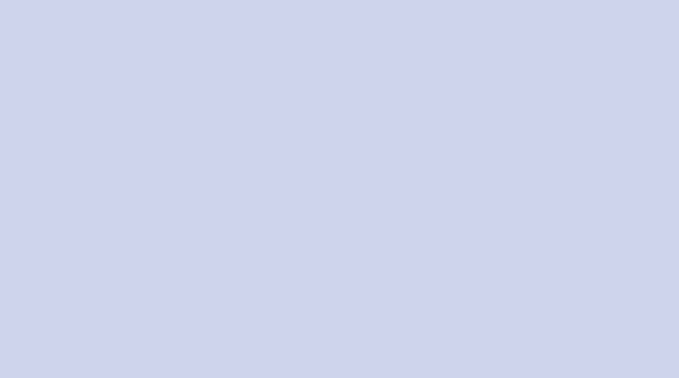
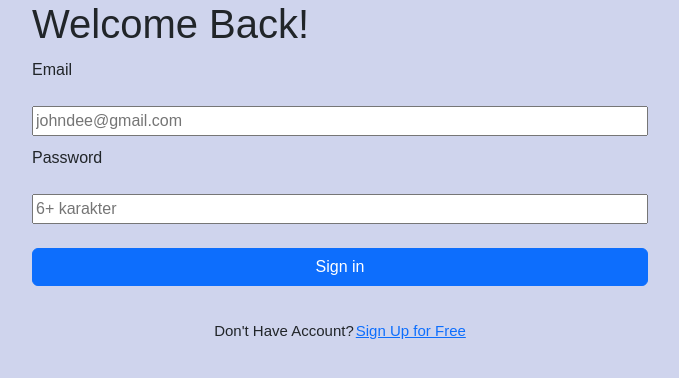
Before and after one commit to AgunngDwi/binar_platinum_kel2, a React (Vite) app: page /login in a window 1280 px wide. Before the commit this address had no page. Shown: the top 378 px of the page, without its empty margins (300-979 px from the left). Built offline with nearby package versions, Linux system fonts and the light colour scheme.

Commit message:
make login page for user

```diff
--- a/package.json
+++ b/package.json
@@ -10,6 +10,7 @@
     "preview": "vite preview"
   },
   "dependencies": {
+    "@trendmicro/react-sidenav": "^0.5.0",
     "axios": "^1.4.0",
     "bootstrap": "^5.3.0",
     "feather-icons": "^4.29.0",
--- a/src/App.jsx
+++ b/src/App.jsx
@@ -12,6 +12,7 @@ import 'bootstrap/dist/css/bootstrap.min.css';
 import Detailcar from "./pages/Homepage/Detailcar";
 import AdminLogin from "./components/Admin/Login";
 import AdminDashboard from "./components/Admin/Dashboard";
+import Login from "./components/User/Login";
 // import './css/master.css'
 
 
@@ -22,6 +23,7 @@ function App() {
       <BrowserRouter>
         <Routes>
           <Route path="/" element={<Homepage />} />
+          <Route path="/login" element={<Login />} />
           <Route path="cars/*" element={<Findcar />} />
           <Route path="/detail/:id" element={<Detailcar />} />
           <Route path="/admin" element={<AdminLogin/>}/>
--- a/src/components/Homepage/NavbarMain.jsx
+++ b/src/components/Homepage/NavbarMain.jsx
@@ -1,10 +1,26 @@
 import React from 'react'
+import { Button } from 'react-bootstrap';
 import Container from 'react-bootstrap/Container';
 import Nav from 'react-bootstrap/Nav';
 import Navbar from 'react-bootstrap/Navbar';
 import Offcanvas from 'react-bootstrap/Offcanvas';
+import { Navigate, useNavigate } from 'react-router';
+
 
 const NavbarMain = () => {
+  const navigate = useNavigate()
+
+  const handleLogin = () => {
+    navigate('/login')
+  }
+
+  const role = localStorage.getItem("role")
+
+  const handleLogout = () => {
+    localStorage.clear()
+    window.location.reload(false)
+  }
+
   return (
     <div className='navbar-container'>
     <Container >
@@ -28,6 +44,10 @@ const NavbarMain = () => {
                   <Nav.Link href="#action2">Why Us</Nav.Link>
                   <Nav.Link href="#action3">Testimonial</Nav.Link>
                   <Nav.Link href="#action4">FAQ</Nav.Link>
+                  {!role && <Button variant='success' onClick={handleLogin}>Login</Button>}
+                  {!role && <Button variant='primary'>Register</Button>}
+                  {role && <Nav.Link>Hai,{role}</Nav.Link>}
+                  {role && <Button variant='danger' onClick={handleLogout}>Logout</Button>}
                 </Nav>
               </Offcanvas.Body>
             </Navbar.Offcanvas>
--- a/src/components/User/Login.jsx
+++ b/src/components/User/Login.jsx
@@ -1,8 +1,82 @@
-import React from 'react'
+import React, { useState } from 'react'
+import { Button, Container } from 'react-bootstrap'
+import "./LoginUser.css"
+import { useNavigate } from 'react-router'
+import axios from 'axios'
 
 const Login = () => {
+  const [form, setForm] = useState({
+        email: "",
+        password: "",
+  })
+  const [succ, setSucc] =useState('')
+  const [err, setErr] = useState('')
+  const [load, setLoad] = useState(false)
+  const navigate = useNavigate()
+
+  const handleChange = (e) => {
+        const {name, value} = e.target;
+        setForm({...form, [name]:value})
+    }
+
+    const handleSubmit = () => {
+      setLoad(true)
+        const data = {
+            email: form.email,
+            password: form.password,
+        }
+
+        axios
+      .post('https://api-car-rental.binaracademy.org/customer/auth/login' , data)
+      .then((res) => {
+              localStorage.setItem("token", res.data.access_token)
+              localStorage.setItem("role", res.data.role)
+              setSucc(alert("ANDA BERHASIL LOGIN"))
+              navigate ('/')
+      })
+      .catch ((err) => {
+        if (err.code === "ERR_BAD_REQUEST"){
+          setErr(alert(err.response.data.message))
+        }
+        setLoad(false)
+  })
+  }
+
+
   return (
-    <div>Login</div>
+    <div>
+    <Container className='login-user-container'>
+        <div>
+            <h1>Welcome Back!</h1>
+        </div>
+        <div className='login-input'>
+          <label htmlFor="">Email</label><br />
+          <input
+          type="text"
+          placeholder='johndee@gmail.com'
+          onChange={handleChange}
+          value={form.email}
+          name='email'
+          />
+        </div>
+        <div className='login-input'>
+          <label htmlFor="">Password</label><br />
+          <input
+          type="text"
+          placeholder='6+ karakter'
+          onChange={handleChange}
+          value={form.password}
+          name='password'
+          /><br/>
+        <Button variant='primary' onClick={handleSubmit}>{load? "loading..." : "Sign in"}</Button>
+        </div><br />
+        <div className='signup-account'>
+          <a>Don't Have Account? </a>
+          <a href="">Sign Up for Free</a>
+        </div>
+    </Container>
+    </div>
+
   )
 }
 
--- /dev/null
+++ b/src/components/User/LoginUser.css
@@ -0,0 +1,20 @@
+
+.login-user-container{
+    margin: 0 auto;
+    width: 50%;
+}
+
+.login-input{
+    display: flex;
+    flex-direction: column;
+    justify-content: center;
+    margin-top: 10px;
+}
+
+.signup-account{
+    display: flex;
+    margin-top: 10px;
+    justify-content: center;
+    font-size: 15px;
+    gap: 2px;
+}
```
Also changed, not shown: 2 other files (tests, documents, lock files or other folders).
